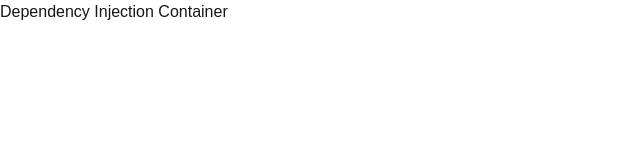
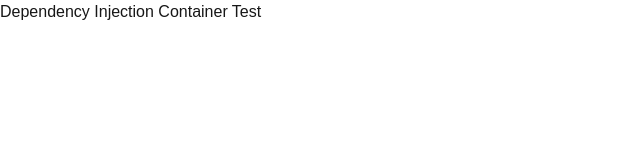
Before and after one commit to caesareza/nextjs-custom-dic, a Next.js app: page / in a window 1280 px wide. Shown: the top 160 px of the page, without its empty margins (0-640 px from the left). Built offline with nearby package versions, Linux system fonts and the light colour scheme.

Commit message:
menambahkan test di home page

```diff
--- a/src/app/page.tsx
+++ b/src/app/page.tsx
@@ -11,7 +11,7 @@ export default function Home() {
 
   return (
     <div>
-      <h1>Dependency Injection Container</h1>
+      <h1>Dependency Injection Container Test</h1>
     </div>
   );
 }
```
